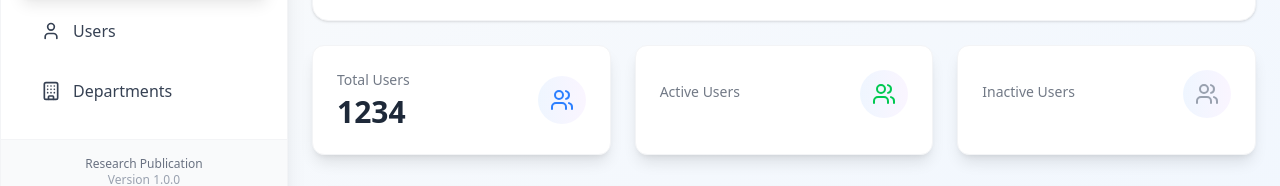
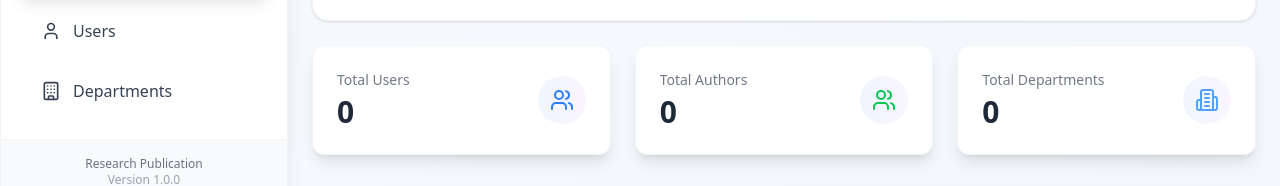
Before and after one commit to gurwnx222/research-publication-frontend, a React (Vite) app: page /users in a window 1280 px wide. Shown: the part 179-365 px from the top of the page. Built offline with nearby package versions, Linux system fonts and the light colour scheme; no server answers.

Commit message:
added users list

```diff
--- a/src/components/ui/UsersGrid.jsx
+++ b/src/components/ui/UsersGrid.jsx
@@ -1,8 +1,8 @@
 import React from "react";
-import UserCard from "../UserCard";
+import UserCard from "./UserCard";
 import LoadingComponent from "./LoadingComponent";
-import EmptyState from "../EmptyState";
-import Pagination from "../Pagination";
+import EmptyState from "./EmptyState";
+import Pagination from "./Pagination";
 
 const UsersGrid = ({
   users,
--- a/src/pages/Users.jsx
+++ b/src/pages/Users.jsx
@@ -1,4 +1,5 @@
 import React from "react";
+import { useState, useEffect } from "react";
 import Sidebar from "../components/Sidebar";
 import DashboardHeader from "../components/ui/DashboardHeader";
 import SearchBar from "../components/SearchBar";
@@ -6,9 +7,38 @@ import UsersGrid from "../components/ui/UsersGrid";
 import CreateUserModal from "../components/CreateUserModal";
 import StatsCard from "../components/StatsCard";
 import "../App.css";
-import { Users as UsersIcon } from "lucide-react"; // <-- FIX: Rename the import
+import { Users as UsersIcon, Building2 as DepartmentIcon } from "lucide-react"; // <-- FIX: Rename the import
 
 export default function Users() {
+  const BASE_URL = "http://localhost:3000/api"; // Replace with your actual base URL
+  const [totalUsers, setTotalUsers] = useState(0);
+  const [totalAuthors, setTotalAuthors] = useState(0);
+  const [totalDepartments, setTotalDepartments] = useState(0);
+  //fetching users, departments and authors data can be done here
+  useEffect(() => {
+    fetchData();
+  }, []);
+  const fetchData = async () => {
+    // Fetch user and stats data
+    try {
+      // Fetch user data
+      const statsResponse = await fetch(`${BASE_URL}/private-data/counts`);
+      if (!statsResponse.ok) {
+        throw new Error("Failed to fetch stats");
+      }
+      const stats = await statsResponse.json();
+      const totalUsers = stats?.counts?.users;
+      const totalAuthors = stats?.counts?.authors;
+      const totalDepartments = stats?.counts?.departments;
+      setTotalUsers(totalUsers);
+      setTotalAuthors(totalAuthors);
+      setTotalDepartments(totalDepartments);
+      // Do something with the fetched data
+    } catch (error) {
+      console.error("Error fetching data:", error);
+      throw new Error("Failed to fetch data", error);
+    }
+  };
   return (
     <div className="flex min-h-screen bg-gradient-to-br from-gray-50 to-blue-50">
       {/* Sidebar */}
@@ -26,18 +56,18 @@ export default function Users() {
 
         {/* Stats Cards */}
         <div className="grid grid-cols-1 md:grid-cols-3 gap-6 mb-8 px-6">
-          <StatsCard title="Total Users" count={1234} icon={UsersIcon} />
+          <StatsCard title="Total Users" count={totalUsers} icon={UsersIcon} />
           <StatsCard
-            title="Active Users"
-            count={[]}
+            title="Total Authors"
+            count={totalAuthors}
             iconColor="text-green-500"
             icon={UsersIcon}
           />
           <StatsCard
-            title="Inactive Users"
-            count={[]}
-            iconColor="text-gray-400"
-            icon={UsersIcon}
+            title="Total Departments"
+            count={totalDepartments}
+            iconColor="text-blue-400"
+            icon={DepartmentIcon}
           />
         </div>
 
```
Also changed, not shown: src/components/ui/EmptyState.jsx (renamed from src/components/EmptyState.jsx), src/components/ui/Pagination.jsx (renamed from src/components/Pagination.jsx), src/components/ui/UserCard.jsx (renamed from src/components/UserCard.jsx).
